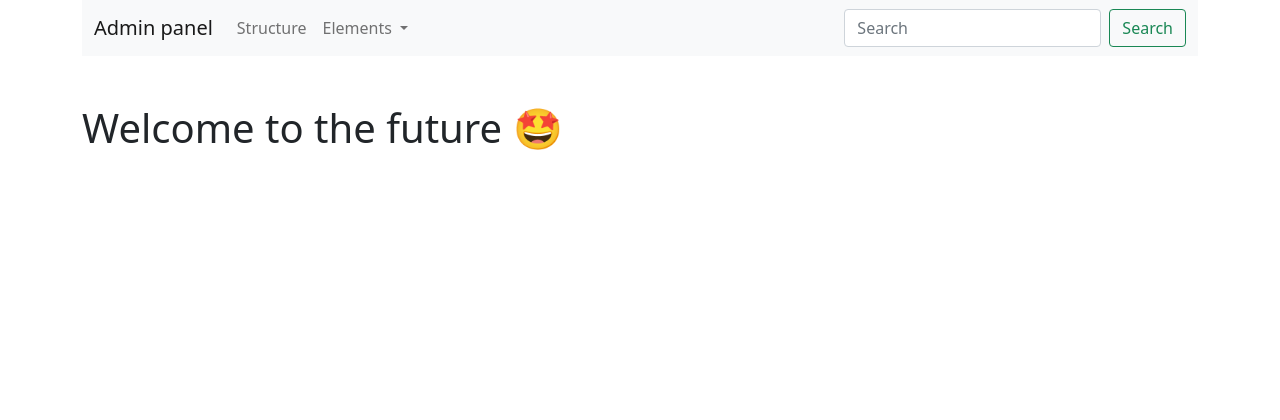
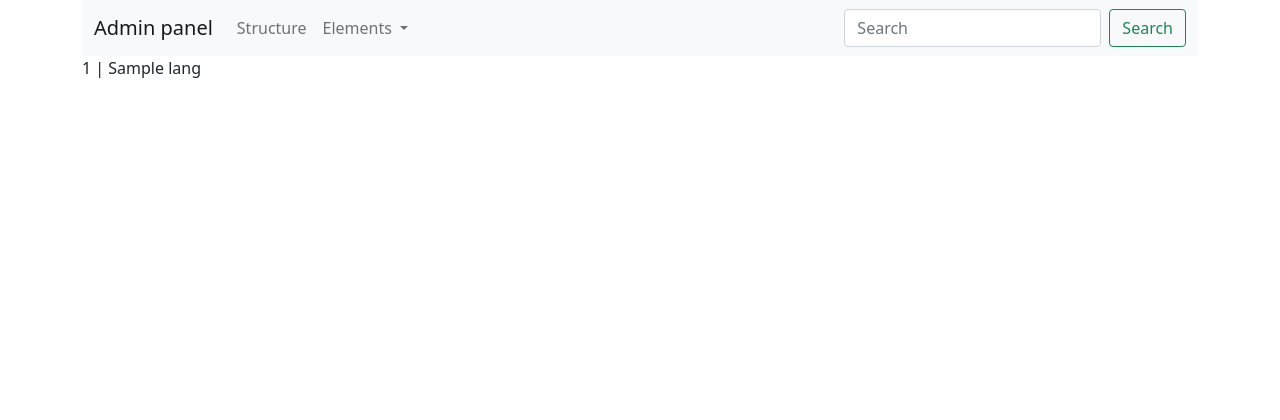
Before and after one commit to prapeller/chinesebreak_django_drf, a Django app: template chinesebreak/structure/lang/templates/lang/lang_list.html in a window 1280 px wide. Shown: the top 420 px of the page. Run offline with Django 4.2, Linux system fonts and the light colour scheme; tables that the repository leaves empty hold one stand-in row (values such as "Sample post"); the template is opened without the code that fills it: values that come from a table or form of the project are taken from there, most other values are stand-ins (such as "Sample title", 1, 10 or a date in 2020).

Commit message:
lang list

```diff
--- a/chinesebreak/chinesebreak/urls.py
+++ b/chinesebreak/chinesebreak/urls.py
@@ -31,4 +31,5 @@ urlpatterns = [
     path('admin/', admin.site.urls),
     path('', index),
     path('api/', include(router.urls)),
+    path('lang/', include('structure.lang.urls', namespace='lang')),
 ]
--- a/chinesebreak/structure/lang/templates/lang/lang_list.html
+++ b/chinesebreak/structure/lang/templates/lang/lang_list.html
@@ -1,5 +1,15 @@
 {% extends 'base.html' %}
 
 {% block content %}
-        <h1 class="mt-5">Welcome to the future 🤩</h1>
+
+    {% if object_list %}
+            {% for lang in object_list %}
+                {{ lang }}
+            {% endfor %}
+    {% else %}
+        <h1>No languages yet</h1>
+    {% endif %}
+
+
+
 {% endblock %}
--- /dev/null
+++ b/chinesebreak/structure/lang/urls.py
@@ -0,0 +1,8 @@
+from django.urls import path
+from .views import LangListView
+
+app_name = 'lang'
+
+urlpatterns = [
+    path('lang-list/', LangListView.as_view(), name='lang_list'),
+]
--- a/chinesebreak/templates/base.html
+++ b/chinesebreak/templates/base.html
@@ -39,7 +39,7 @@
             <div class="collapse navbar-collapse" id="navbarSupportedContent">
                 <ul class="navbar-nav me-auto mb-2 mb-lg-0">
                     <li class="nav-item">
-                        <a class="nav-link" href="#">Structure</a>
+                        <a class="nav-link" href="{% url 'lang:lang_list' %}">Structure</a>
                     </li>
                     <li class="nav-item dropdown">
                         <a class="nav-link dropdown-toggle" href="#" id="navbarDropdown" role="button" data-bs-toggle="dropdown" aria-expanded="false">
```
Also changed, not shown: chinesebreak/structure/lang/views.py (+14 -0 lines).
